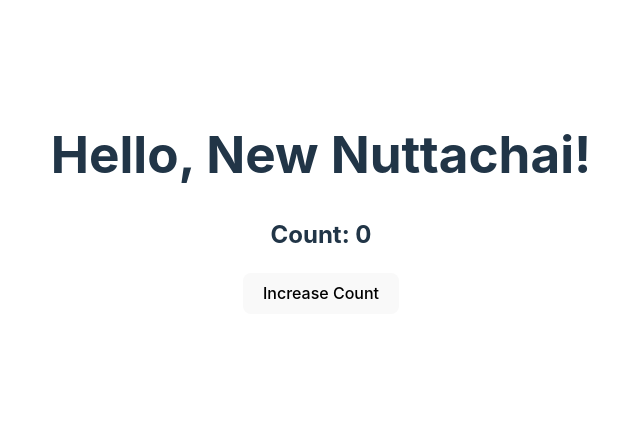
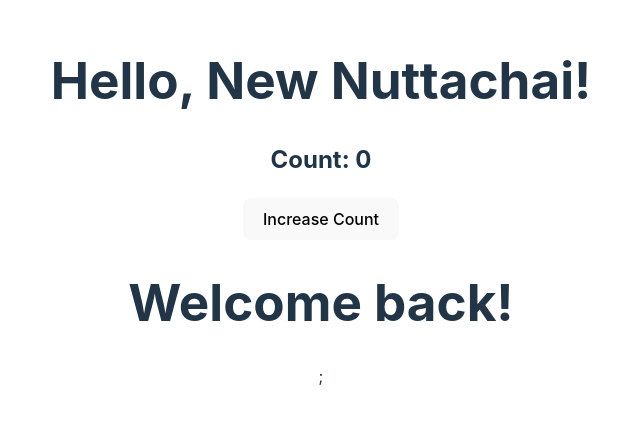
Before and after one commit to devsoft1999/react-first-app, a React (Vite) app: page / in a window 1280 px wide. Shown: the part 197-620 px from the top of the page, without its empty margins (319-959 px from the left). Built offline with nearby package versions, Linux system fonts and the light colour scheme.

Commit message:
add if else case

```diff
--- a/src/App.jsx
+++ b/src/App.jsx
@@ -2,12 +2,17 @@
 import WelcomeMessage from './components/WelcomeMessage'; // นำเข้า Component
 import './App.css'
 import Counter from './components/Counter';
+import Greeting from './components/Greeting';
 
 const App = () => {
+
+  const userIsLoggedIn = true; // ตัวอย่างการกำหนดสถานะผู้ใช้
+
   return (
     <div>
       <WelcomeMessage name="New Nuttachai" /> {/* ส่งค่า prop name ไปที่ WelcomeMessage */}
       <Counter/>
+      <Greeting isLoggedIn={userIsLoggedIn} />;
     </div>
   );
 };
--- /dev/null
+++ b/src/components/Greeting.jsx
@@ -0,0 +1,13 @@
+import UserGreeting from './UserGreeting';
+import GuestGreeting from './GurestGreeting';
+const Greeting = (props) => {
+  const isLoggedIn = props.isLoggedIn;
+    if (isLoggedIn) {
+
+      return <UserGreeting />;
+    } else {
+      return <GuestGreeting />;
+    }
+};
+
+export default Greeting;
--- /dev/null
+++ b/src/components/GurestGreeting.jsx
@@ -0,0 +1,4 @@
+const GuestGreeting = () => {
+    return <h1>Please sign up.</h1>;
+  };
+  export default GuestGreeting;
--- /dev/null
+++ b/src/components/UserGreeting.jsx
@@ -0,0 +1,4 @@
+const UserGreeting = () => {
+  return <h1>Welcome back!</h1>;
+};
+export default UserGreeting;
```
